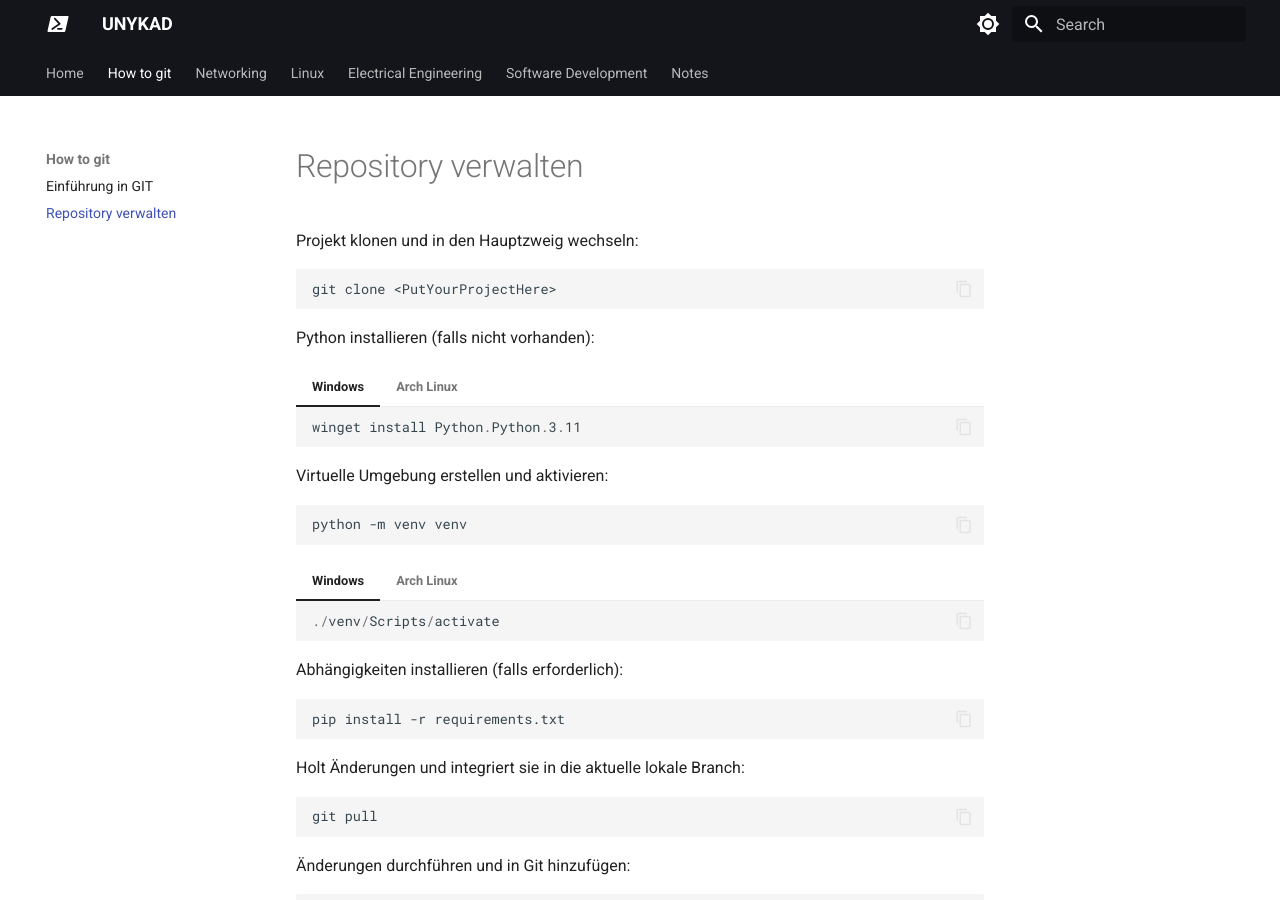
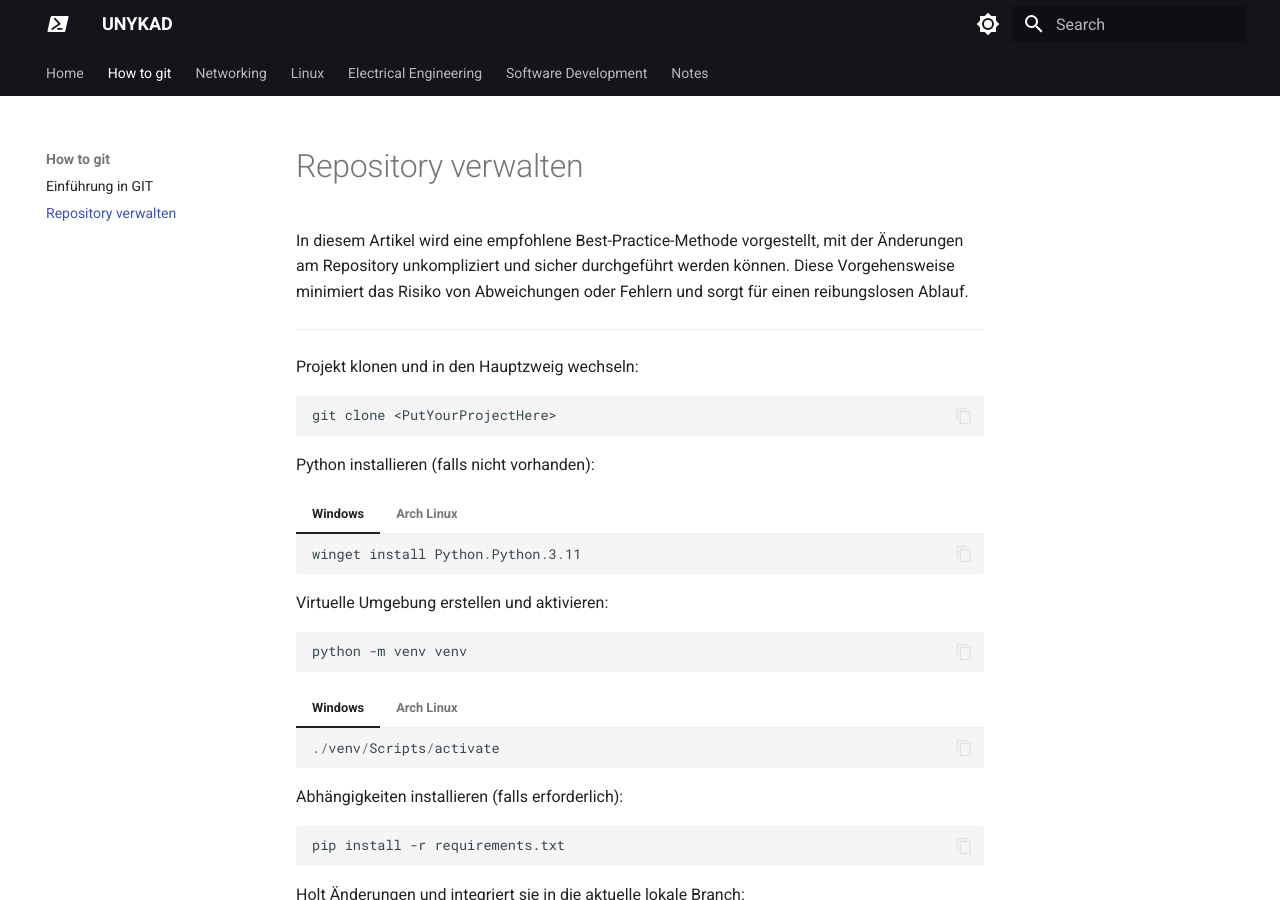
Before and after one commit to kuchapo/UNYKAD, an MkDocs documentation site: the page built from docs/How to git/repo_verwalten.md, in a window 1280 px wide and 900 px high. Built offline with MkDocs 1.6.1 and Material for MkDocs 9.7.7, drawn with Linux system fonts in a browser that asks for light colours.

Commit message:
added caption to repo verwalten

```diff
--- a/docs/How to git/repo_verwalten.md
+++ b/docs/How to git/repo_verwalten.md
@@ -1,4 +1,8 @@
 # Repository verwalten
+
+In diesem Artikel wird eine empfohlene Best-Practice-Methode vorgestellt, mit der Änderungen am Repository unkompliziert und sicher durchgeführt werden können. Diese Vorgehensweise minimiert das Risiko von Abweichungen oder Fehlern und sorgt für einen reibungslosen Ablauf.
+
+---
 
 Projekt klonen und in den Hauptzweig wechseln:
 
--- a/requirements.txt
+++ b/requirements.txt
@@ -4,3 +4,4 @@ mkdocs-git-revision-date-localized-plugin
 mkdocs-pdf-export-plugin
 pymdown-extensions
 mkdocs-mermaid2-plugin
+mkdocs-awesome-pages-plugin
```
